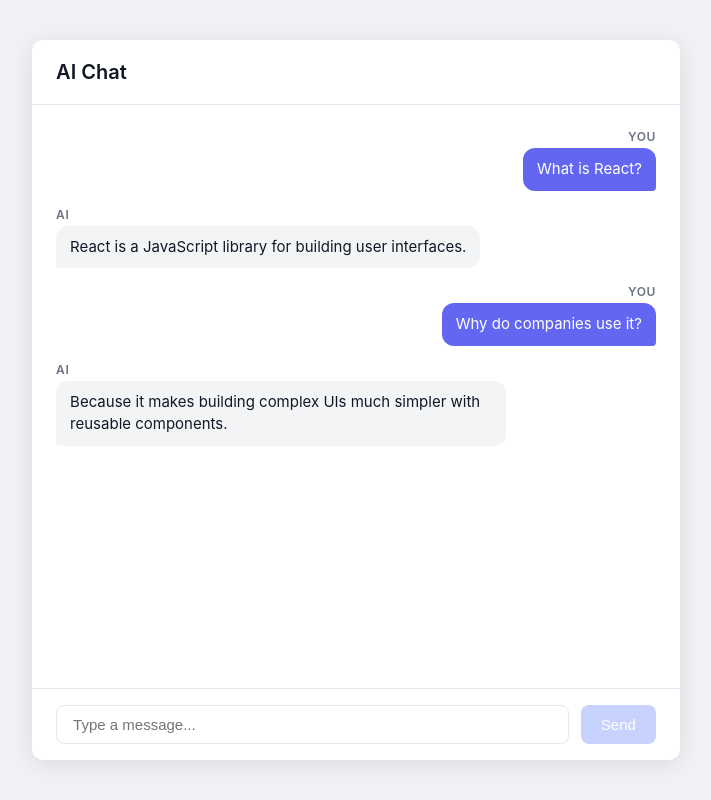
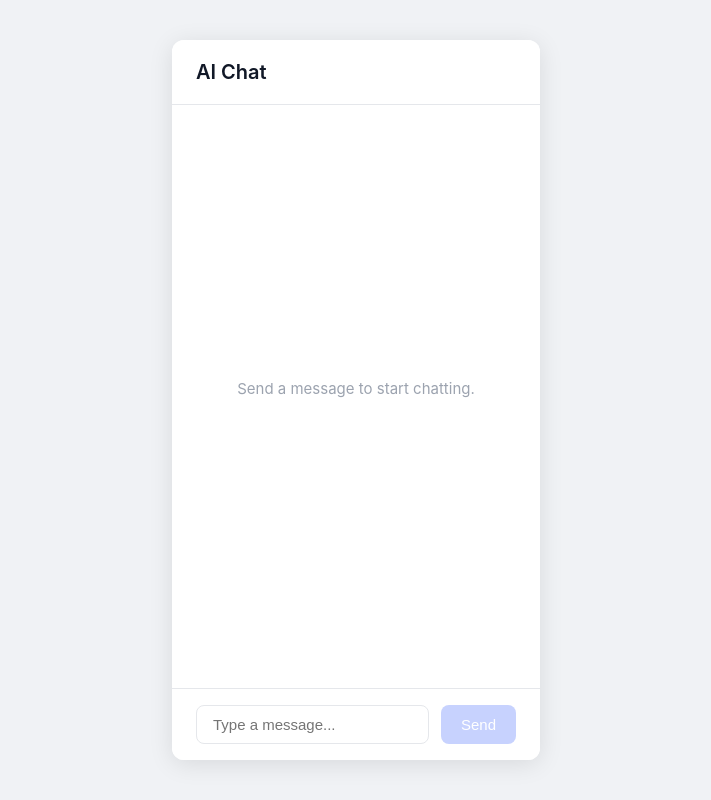
Before and after one commit to uzairha/ai-chat-app, a React (Vite) app in the folder ai-chat-app/client/: page / in a window 1280 px wide. Shown: the whole page, without its empty margins (284-995 px from the left). Built offline with nearby package versions, Linux system fonts and the light colour scheme.

Commit message:
Chunk 6: wire state in App, lifting state up, auto-scroll

```diff
--- a/ai-chat-app/client/src/App.jsx
+++ b/ai-chat-app/client/src/App.jsx
@@ -1,17 +1,19 @@
+import { useState, useRef, useEffect } from 'react'
 import './App.css'
 import ChatWindow from './components/ChatWindow'
 import MessageInput from './components/MessageInput'
 
-const testMessages = [
-  { role: 'user', content: 'What is React?' },
-  { role: 'assistant', content: 'React is a JavaScript library for building user interfaces.' },
-  { role: 'user', content: 'Why do companies use it?' },
-  { role: 'assistant', content: 'Because it makes building complex UIs much simpler with reusable components.' },
-]
+function App() {
+  const [messages, setMessages] = useState([])
+  const bottomRef = useRef(null)
 
-function App() {
+  useEffect(() => {
+    bottomRef.current?.scrollIntoView({ behavior: 'smooth' })
+  }, [messages])
+
   function handleSend(text) {
-    console.log('Message sent:', text)
+    const userMessage = { role: 'user', content: text }
+    setMessages((prev) => [...prev, userMessage])
   }
 
   return (
@@ -20,7 +22,7 @@ function App() {
         <h1>AI Chat</h1>
       </header>
 
-      <ChatWindow messages={testMessages} />
+      <ChatWindow messages={messages} bottomRef={bottomRef} />
 
       <MessageInput onSend={handleSend} disabled={false} />
     </div>
--- a/ai-chat-app/client/src/components/ChatWindow.jsx
+++ b/ai-chat-app/client/src/components/ChatWindow.jsx
@@ -1,7 +1,7 @@
 import Message from './Message'
 import './ChatWindow.css'
 
-function ChatWindow({ messages }) {
+function ChatWindow({ messages, bottomRef }) {
   return (
     <div className="chat-window">
       {messages.length === 0 ? (
@@ -11,6 +11,7 @@ function ChatWindow({ messages }) {
           <Message key={index} role={msg.role} content={msg.content} />
         ))
       )}
+      <div ref={bottomRef} />
     </div>
   )
 }
```
